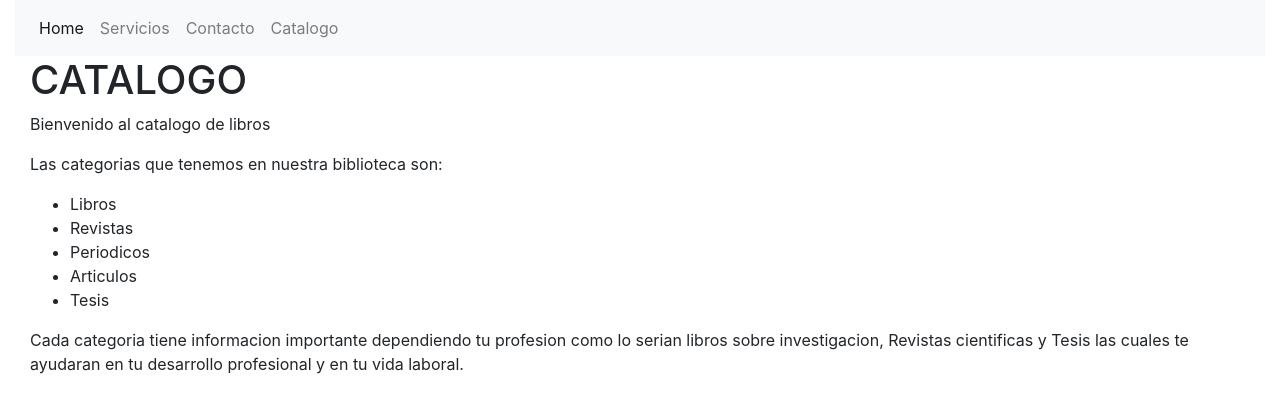
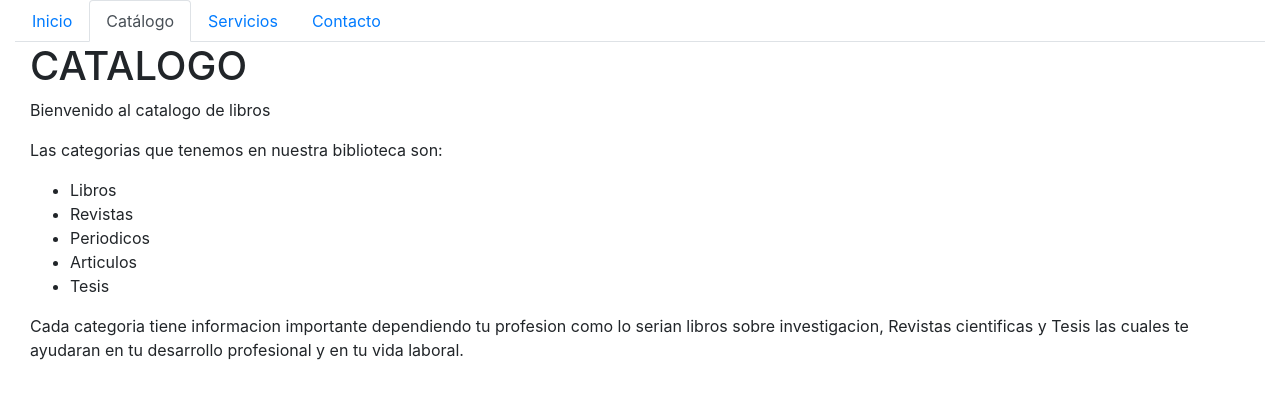
Before and after one commit to rsoto-cortes/biblioteca_universitaria, a Flask app: page /catalogo in a window 1280 px wide. Shown: the top 413 px of the page. Run offline with Flask 3, Linux system fonts and the light colour scheme.

Commit message:
Cambio de navbar

```diff
--- a/templates/layout.html
+++ b/templates/layout.html
@@ -1,5 +1,5 @@
 <!DOCTYPE html>
-<html lang="en">
+<html lang="es">
     <head>
         <link rel="stylesheet" href="https://cdn.jsdelivr.net/npm/bootstrap@4.6.2/dist/css/bootstrap.min.css" integrity="sha384-xOolHFLEh07PJGoPkLv1IbcEPTNtaed2xpHsD9ESMhqIYd0nLMwNLD69Npy4HI+N" crossorigin="anonymous">
         <meta charset="UTF-8">
@@ -9,31 +9,16 @@
     <body>
         <div class="container-fluid">
 
-
-            <nav class="navbar navbar-expand-lg navbar-light bg-light">
-                <button class="navbar-toggler" type="button" data-toggle="collapse" data-target="#navbarNav" aria-controls="navbarNav" aria-expanded="false" aria-label="Toggle navigation">
-                    <span class="navbar-toggler-icon"></span>
-                </button>
-                <div class="collapse navbar-collapse" id="navbarNav">
-                    <ul class="navbar-nav">
-                    <li class="nav-item active">
-                        <a class="nav-link" href="{{url_for('home')}}">Home <span class="sr-only">(current)</span></a>
-                    </li>
-                    <li class="nav-item">
-                        <a class="nav-link" href="{{url_for('servicios')}}">Servicios</a>
-                    </li>
-                    <li class="nav-item">
-                        <a class="nav-link" href="{{url_for('contacto')}}">Contacto</a>
-                    </li>
-                    <li class="nav-item">
-                        <a class="nav-link" href="{{url_for('catalogo')}}">Catalogo</a>
-                    </li>
-                    </ul>
+            <nav aria-label="Navegación principal">
+                <div class="nav nav-tabs">
+                    <a class="nav-link{% if request.endpoint == 'home' %} active{% endif %}" href="{{ url_for('home') }}"{% if request.endpoint == 'home' %} aria-current="page"{% endif %}>Inicio</a>
+                    <a class="nav-link{% if request.endpoint == 'catalogo' %} active{% endif %}" href="{{ url_for('catalogo') }}"{% if request.endpoint == 'catalogo' %} aria-current="page"{% endif %}>Catálogo</a>
+                    <a class="nav-link{% if request.endpoint == 'servicios' %} active{% endif %}" href="{{ url_for('servicios') }}"{% if request.endpoint == 'servicios' %} aria-current="page"{% endif %}>Servicios</a>
+                    <a class="nav-link{% if request.endpoint == 'contacto' %} active{% endif %}" href="{{ url_for('contacto') }}"{% if request.endpoint == 'contacto' %} aria-current="page"{% endif %}>Contacto</a>
                 </div>
             </nav>
 
             {% block content %}
-
             {% endblock %}
         </div>
     </body>
```
Also changed, not shown: README.md.
